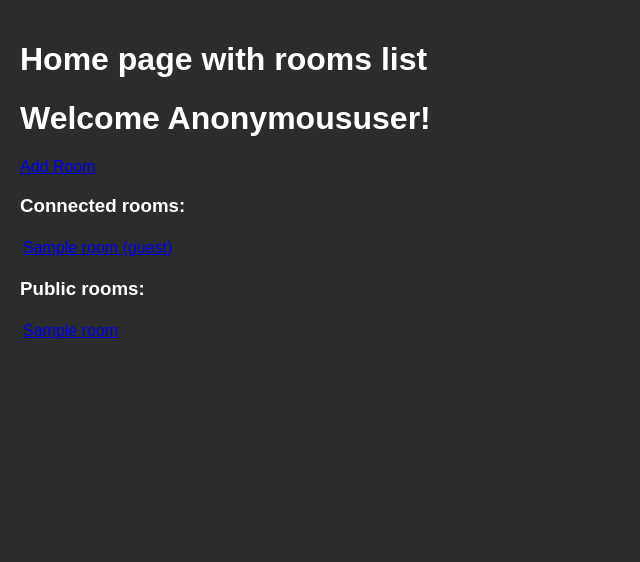
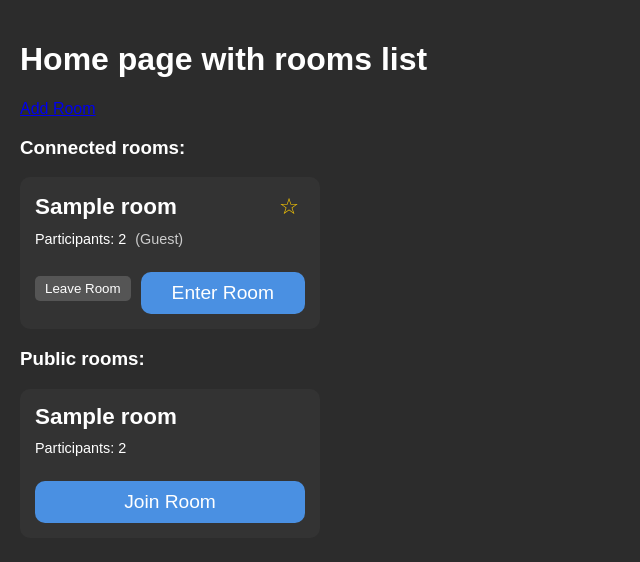
Before and after one commit to SwieciloM/Wassup, a Django app: template chat/templates/chat/room_list.html in a window 1280 px wide. Shown: the part 68-630 px from the top of the page, without its empty margins (0-640 px from the left). Run offline with Django 3.2, Linux system fonts and the light colour scheme; the template is opened without the code that fills it: most values are stand-ins (such as "Sample title", 1, 10 or a date in 2020); some web fonts are replaced.

Commit message:
Rooms cards added to home page

```diff
--- a/chat/templates/chat/room_list.html
+++ b/chat/templates/chat/room_list.html
@@ -2,37 +2,66 @@
 
 {% block main_content %}
 <h1>Home page with rooms list</h1>
-<h1>Welcome {{ request.user|title }}!</h1>
 <a href="{% url 'room-create' %}">Add Room</a>
 
 <h3>Connected rooms:</h3>
 {% if connected_rooms %}
-    <table>
+  <div class="room-grid">
     {% for room in connected_rooms %}
-            <tr>
-                <td><a href="{% url 'room' room.id %}">{{ room.name }}
+      <div class="room-card">
+        <div class="room-header">
+          <h2 class="room-name">{{ room.name }}</h2>
+          <button class="fav-toggle" data-room-id="{{ room.id }}">&#9734;</button>
+        </div>
+        <div class="room-info">
+          <span class="participants-count">
+            Participants: {{ room.guests.all|length|add:"1" }}
+          </span>
           {% if request.user == room.owner %}
-                    (owner)
+            <span class="owner-tag">(Owner)</span>
           {% else %}
-                    (guest)
+            <span class="guest-tag">(Guest)</span>
           {% endif %}
-                </a></td>
-            </tr>
+        </div>
+        <div class="room-actions">
+          {% if request.user == room.owner %}
+            <button class="options-button" data-room-id="{{ room.id }}">Options</button>
+          {% endif %}
+          <button class="leave-room-button" data-room-id="{{ room.id }}">Leave Room</button>
+          <a href="{% url 'room' room.id %}" class="enter-room-button">Enter Room</a>
+        </div>
+      </div>
     {% endfor %}
-    </table>
+  </div>
 {% else %}
   <h3>No connected rooms</h3>
 {% endif %}
 
 <h3>Public rooms:</h3>
 {% if public_rooms %}
-    <table>
+  <div class="room-grid">
     {% for room in public_rooms %}
-            <tr>
-                <td><a href="{% url 'room' room.id %}">{{ room.name }}</a></td>
-            </tr>
+      <div class="room-card">
+        <div class="room-header">
+          <h2 class="room-name">{{ room.name }}</h2>
+        </div>
+        <div class="room-info">
+          <span class="participants-count">
+            Participants: {{ room.guests.all|length|add:"1" }}
+          </span>
+          {% if request.user == room.owner %}
+            <span class="owner-tag">(Owner)</span>
+          {% endif %}
+        </div>
+        <div class="room-actions">
+          {% if request.user == room.owner %}
+            <button class="options-button" data-room-id="{{ room.id }}">Options</button>
+          {% endif %}
+          <a href="{% url 'room' room.id %}" class="enter-room-button">Join Room</a>
+        </div>
+      </div>
     {% endfor %}
-    </table>
+  </div>
 {% else %}
   <h3>No public rooms</h3>
 {% endif %}
--- a/static/css/style.css
+++ b/static/css/style.css
@@ -360,3 +360,101 @@ body {
 .date-separator::after {
   right: 0;
 }
+
+/* Responsive grid for room cards */
+.room-grid {
+  display: grid;
+  grid-template-columns: repeat(auto-fit, minmax(250px, 300px));
+  gap: 15px;
+  justify-content: start; /* Center the cards when there's extra space */
+}
+
+/* Each room appears in a rounded rectangle with a maximum width */
+.room-card {
+  background-color: #333333;
+  border-radius: 10px;
+  padding: 15px;
+  color: #ffffff;
+  display: flex;
+  flex-direction: column;
+  justify-content: space-between;
+  /* Remove width: 100%; so the card doesn't expand to fill the grid cell */
+}
+
+/* Header: room name and favourite toggle */
+.room-header {
+  display: flex;
+  justify-content: space-between;
+  align-items: center;
+}
+
+.room-name {
+  margin: 0;
+  font-size: 1.4em;
+}
+
+.fav-toggle {
+  background: transparent;
+  border: none;
+  font-size: 1.4em;
+  color: #ffcc00;
+  cursor: pointer;
+}
+
+/* Info: participant count and owner/guest indicator */
+.room-info {
+  margin-top: 10px;
+  font-size: 0.9em;
+}
+
+.owner-tag {
+  color: #FFD700;
+  margin-left: 5px;
+}
+
+.guest-tag {
+  color: #cccccc;
+  margin-left: 5px;
+}
+
+/* Actions at the bottom of each card */
+.room-actions {
+  margin-top: 15px;
+  display: flex;
+  flex-wrap: wrap;
+  gap: 10px;
+  align-items: center;
+}
+
+/* Buttons style */
+.options-button,
+.leave-room-button {
+  background-color: #555555;
+  border: none;
+  color: #ffffff;
+  padding: 5px 10px;
+  border-radius: 5px;
+  cursor: pointer;
+}
+
+.options-button:hover,
+.leave-room-button:hover {
+  background-color: #777777;
+}
+
+/* Big Enter Room button */
+.enter-room-button {
+  background-color: #4a90e2;
+  color: #ffffff;
+  text-align: center;
+  padding: 10px 20px;
+  border-radius: 10px;
+  text-decoration: none;
+  font-size: 1.2em;
+  flex: 1;
+  margin-top: 10px;
+}
+
+.enter-room-button:hover {
+  background-color: #357ABD;
+}
```
Lines whose indentation alone changed are shown as unchanged.
